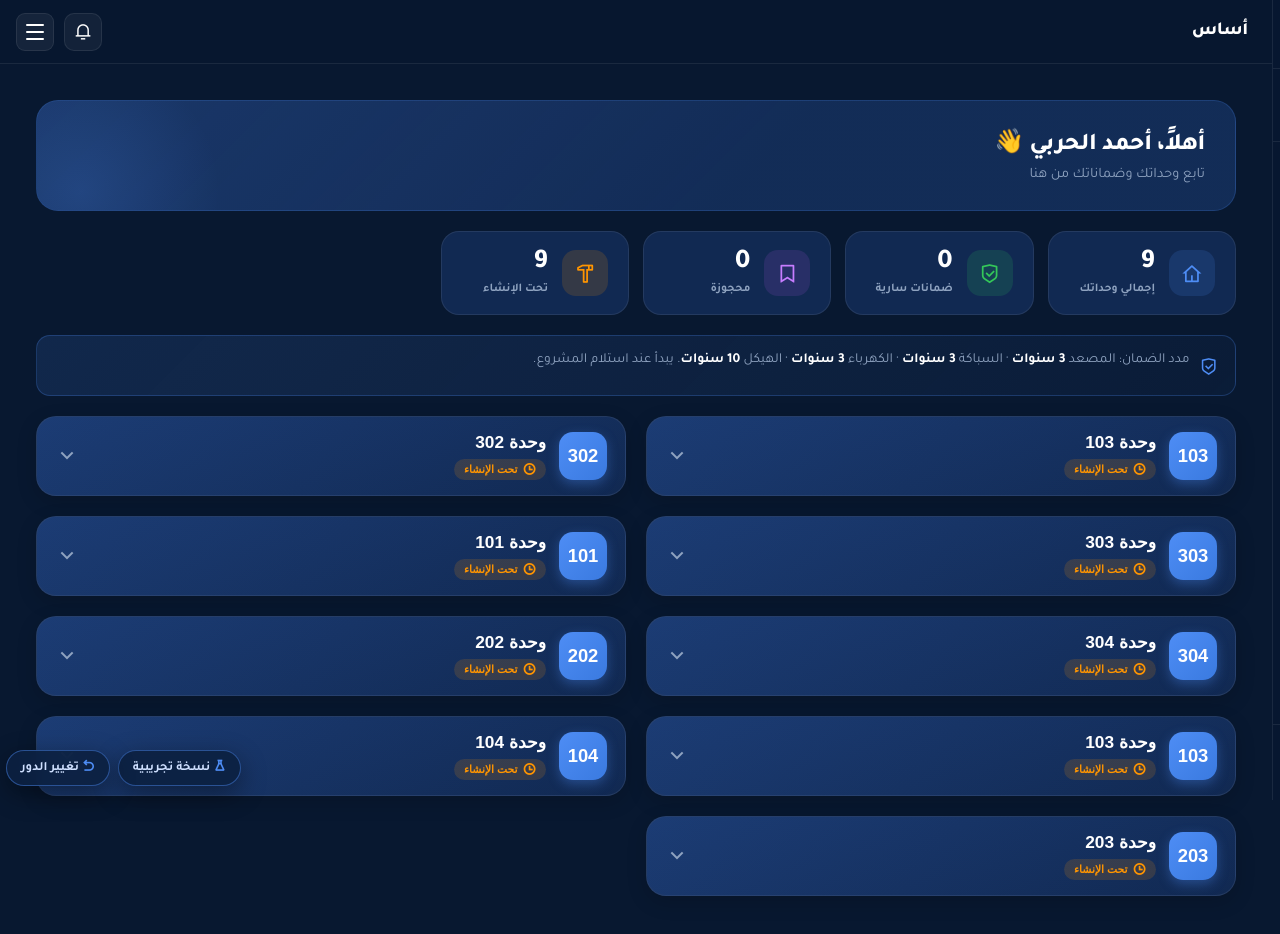
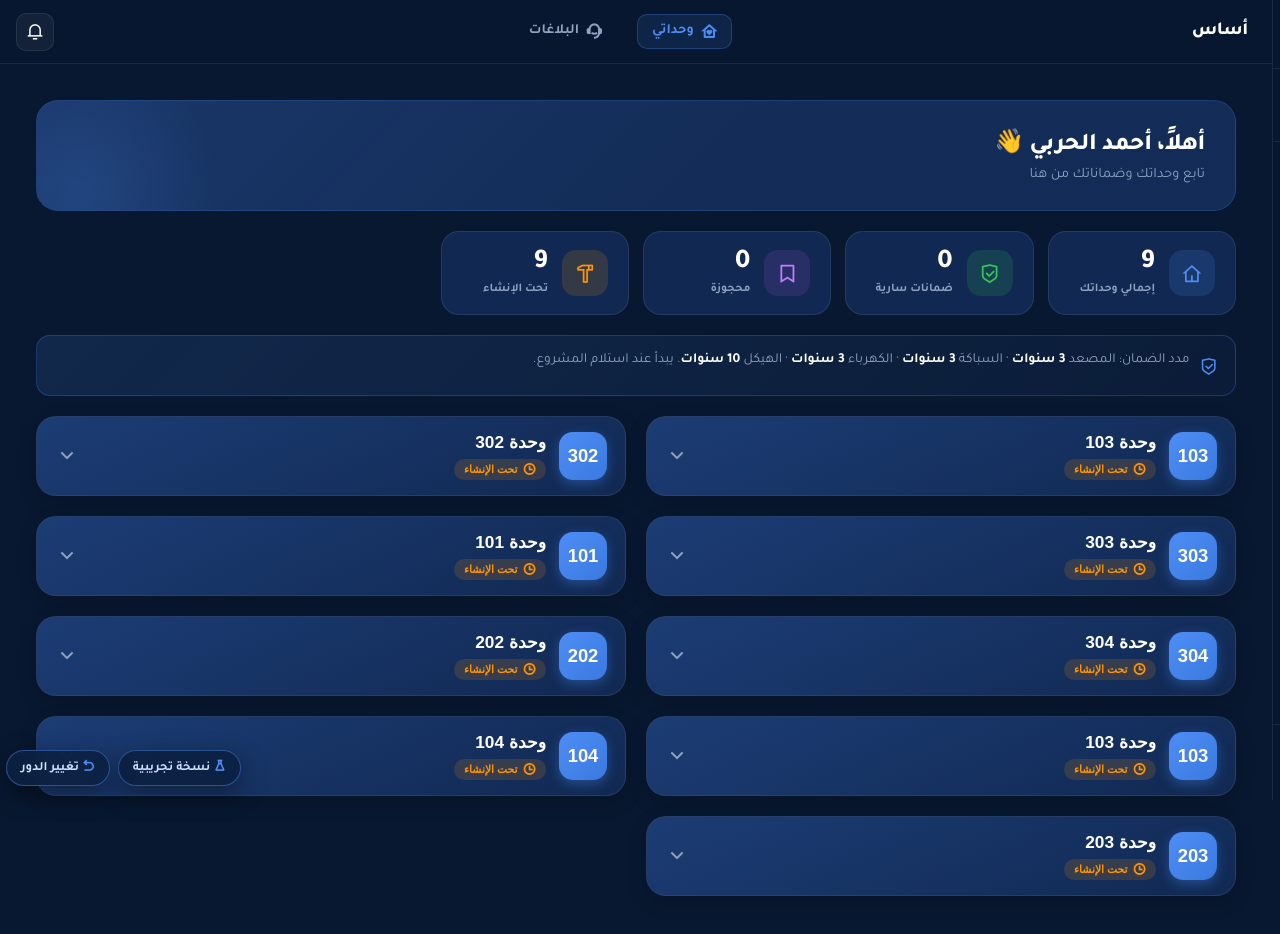
Before and after one commit to mohamedyasser32322/asas-demo, a plain HTML site: page buyer/index.html in a window 1280 px wide. Drawn offline with nearby package versions, Linux system fonts and the light colour scheme.

Commit message:
Fix buyer panel: desktop nav (no permanent hamburger) + units grid no longer stretches on expand

```diff
--- a/buyer/index.html
+++ b/buyer/index.html
@@ -68,7 +68,7 @@
     .logout-btn:hover { background:rgba(255,59,48,.22); transform:translateY(-1px); }
 
     /* HAMBURGER */
-    .hamburger { display:flex; flex-direction:column; justify-content:center; align-items:center; gap:5px; width:38px; height:38px; border-radius:9px; background:rgba(var(--fg-rgb), .06); border:1px solid var(--border); cursor:pointer; padding:8px; flex-shrink:0; transition:var(--tr); }
+    .hamburger { display:none; flex-direction:column; justify-content:center; align-items:center; gap:5px; width:38px; height:38px; border-radius:9px; background:rgba(var(--fg-rgb), .06); border:1px solid var(--border); cursor:pointer; padding:8px; flex-shrink:0; transition:var(--tr); }
     .hamburger:hover { background:rgba(var(--fg-rgb), .1); border-color:var(--border-hover); }
     .hamburger span { display:block; width:18px; height:2px; background:var(--light); border-radius:2px; transition:var(--tr); transform-origin:center; }
     .hamburger.open span:nth-child(1) { transform:translateY(7px) rotate(45deg); }
@@ -241,7 +241,7 @@
 
     /* RESPONSIVE */
     @media(max-width:768px){
-      #app-header{padding:0 14px;gap:10px} .header-left{gap:6px}
+      #app-header{padding:0 14px;gap:10px} .header-left{gap:6px} .header-nav{display:none} .hamburger{display:flex}
       #app-main{padding:20px 16px 80px} .b-units-grid{grid-template-columns:1fr}
       .b-stats{grid-template-columns:repeat(2,1fr)}
     }
@@ -301,7 +301,7 @@
   </div>
 </main>
 
-<script src="layout.js?v=4"></script>
+<script src="layout.js?v=5"></script>
 <script src="router.js?v=4"></script>
 <script>
 /* ══ Drawer ══ */
--- a/buyer/layout.js
+++ b/buyer/layout.js
@@ -129,6 +129,13 @@ function initLayout() {
       <a class="header-logo" onclick="navigate('my-units')">${logoContent}</a>
     </div>
 
+    <nav class="header-nav">
+      ${NAV.map(n => `
+        <button class="nav-tab" data-page="${n.id}" onclick="navigate('${n.id}')">
+          <i class="${n.icon}"></i><span>${n.label}</span>
+        </button>`).join('')}
+    </nav>
+
     <div class="header-left">
       <!-- جرس الإشعارات يُحقن هنا تلقائياً -->
       <button class="hamburger" aria-label="القائمة" onclick="openDrawer()">
--- a/buyer/pages/my-units.js
+++ b/buyer/pages/my-units.js
@@ -41,7 +41,7 @@
     .mu-banner { background:linear-gradient(135deg,rgba(var(--accent-rgb),.14),rgba(var(--accent-rgb),.04)); border:1px solid rgba(var(--accent-rgb),.25); border-radius:14px; padding:13px 17px; color:var(--text-muted); font-size:.86rem; margin-bottom:20px; display:flex; align-items:flex-start; gap:10px; line-height:1.7; }
     .mu-banner i { color:var(--accent); font-size:1.15rem; margin-top:2px; }
 
-    .mu-grid { display:grid; grid-template-columns:repeat(auto-fill,minmax(420px,1fr)); gap:20px; }
+    .mu-grid { display:grid; grid-template-columns:repeat(auto-fill,minmax(420px,1fr)); gap:20px; align-items:start; }
     @media(max-width:680px){ .mu-grid { grid-template-columns:1fr; } }
 
     /* ── Card ──────────────────────────── */
```
